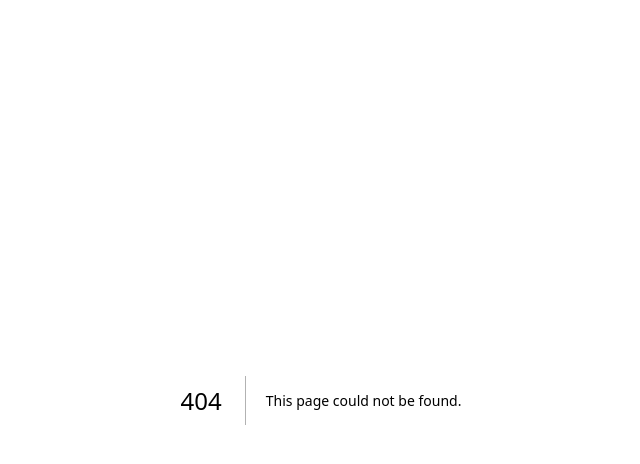
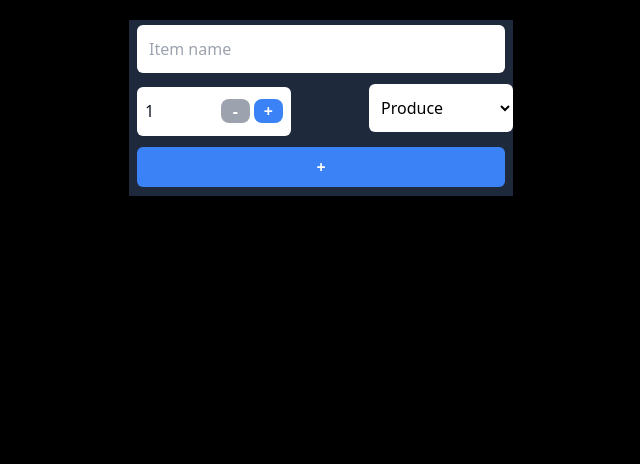
Before and after one commit to ailtonrjr/cprg306-assignments, a Next.js app: page /week-5 in a window 1280 px wide. Before the commit this address had no page. Shown: the top 464 px of the page, without its empty margins (319-959 px from the left). Built offline with nearby package versions, Linux system fonts and the light colour scheme.

Commit message:
week-5 exercise commit

```diff
--- /dev/null
+++ b/app/week-5/new-item.js
@@ -0,0 +1,100 @@
+"use client";
+import { useState } from "react";
+
+export default function Counter() {
+  const [count, setCounter] = useState(1);
+  const [name, setName] = useState("");
+  const [category, setCategory] = useState("produce");
+
+  const increment = () => {
+    setCounter(count + 1);
+    console.log(count);
+  };
+
+  const decrement = () => {
+    setCounter(count - 1);
+    console.log(count);
+  };
+
+  const handleSubmit = (event) => {
+    event.preventDefault();
+    let item = { name, category, count };
+    console.log(item);
+  };
+
+  const handleNameChange = (event) => {
+    setName(event.target.value);
+  };
+
+  const handleCategoryChange = (event) => {
+    setCategory(event.target.value);
+  };
+
+  return (
+    <form
+      className="bg-blue-800 m-5 w-96 h-44 flex flex-col items-center justify-center"
+      onSubmit={handleSubmit}
+    >
+      <div className="flex flex-row items-center justify-center w-96 h-1/3 bg-slate-800">
+        <input
+          className="bg-white rounded-md text-black p-3 m-2 w-96"
+          type="text"
+          placeholder="Item name"
+          value={name}
+          onChange={(event) => handleNameChange(event)}
+          required
+        />
+      </div>
+      <div className="flex flex-row justify-between align-baseline w-96 h-1/3 bg-slate-800">
+        <div className="flex flex-row items-center justify-center w-2/5 h-5/6 bg-white rounded-md m-2">
+          <p className="text-1x1 text-gray-900 w-4/5 bg-white h-10 rounded-md p-2 ">
+            {count}
+          </p>
+          <button
+            className="bg-blue-500 w-12 h-6 m-1 font-extrabold rounded-lg text-white disabled:bg-gray-400"
+            onClick={decrement}
+            disabled={count <= 1}
+          >
+            {" "}
+            {"-"}{" "}
+          </button>
+          <button
+            className="bg-blue-500 w-12 h-6 mr-2 justify-center font-extrabold rounded-lg text-white disabled:bg-gray-400"
+            onClick={increment}
+            disabled={count >= 20}
+          >
+            {" "}
+            {"+"}{" "}
+          </button>
+        </div>
+        <div className="flex flex-row items-center justify-end w-6/12">
+          <select
+            className="bg-white w-3/4 h-5/6 rounded-md text-black p-2"
+            value={category}
+            onChange={(event) => handleCategoryChange(event)}
+            required
+          >
+            <option value="produce">Produce</option>
+            <option value="dairy">Dairy</option>
+            <option value="bakery">Bakery</option>
+            <option value="meat">Meat</option>
+            <option value="frozen">Frozen Foods</option>
+            <option value="dry goods">Dry Goods</option>
+            <option value="beverages">Beverages</option>
+            <option value="snacks">Snacks</option>
+            <option value="household">Household</option>
+            <option value="other">Other</option>
+          </select>
+        </div>
+      </div>
+      <div className="flex flex-row items-center justify-center w-96 h-1/3  bg-slate-800">
+        <button
+          className="bg-blue-500 w-96 h-10 m-2 font-extrabold rounded-md text-white disabled:bg-gray-400"
+          type="submit"
+        >
+          {"+"}
+        </button>
+      </div>
+    </form>
+  );
+}
--- /dev/null
+++ b/app/week-5/page.js
@@ -0,0 +1,9 @@
+import Counter from "./new-item";
+
+export default function Page() {
+  return (
+    <main className="flex justify-center items-start h-screen bg-black">
+      <Counter />
+    </main>
+  );
+}
```
